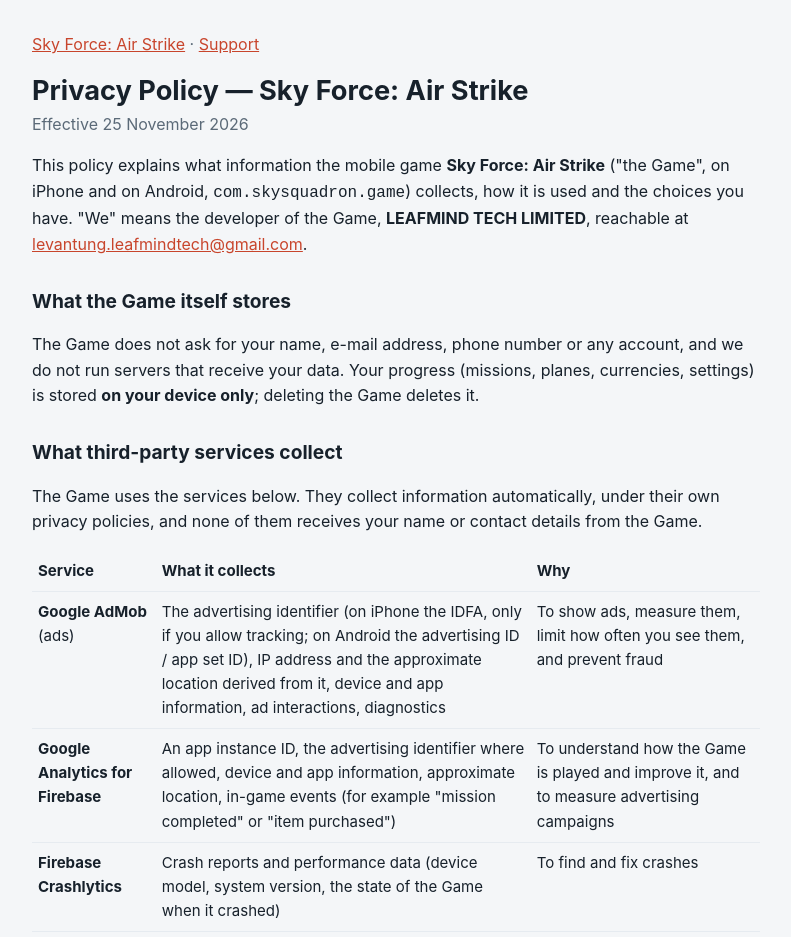
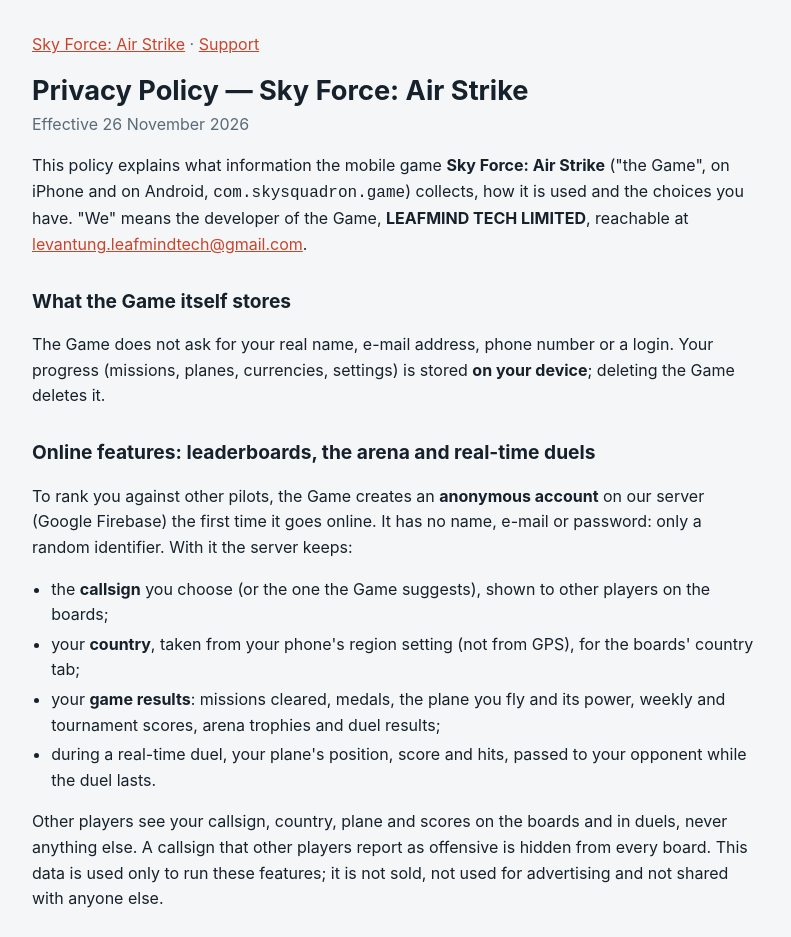
Before and after one commit to tunglv2512/tunglv2512.github.io, a plain HTML site: page skyforce/privacy.html in a window 1280 px wide. Shown: the top 937 px of the page, without its empty margins (244-1035 px from the left). Drawn offline with Linux system fonts and the light colour scheme.

Commit message:
Sky Force privacy policy: the online features (anonymous account, leaderboards, arena, duels) and their deletion
Co-Authored-By: Claude Opus 5.5 <noreply@anthropic.com>

```diff
--- a/skyforce/privacy.html
+++ b/skyforce/privacy.html
@@ -10,7 +10,7 @@
 <main>
 <p class="crumbs"><a href="./">Sky Force: Air Strike</a> · <a href="support.html">Support</a></p>
 <h1>Privacy Policy — Sky Force: Air Strike</h1>
-<p class="meta">Effective 25 November 2026</p>
+<p class="meta">Effective 26 November 2026</p>
 
 <p>This policy explains what information the mobile game <strong>Sky Force: Air Strike</strong> ("the Game", on iPhone
 and on Android, <code>com.skysquadron.game</code>) collects, how it is used and the choices you have. "We" means the
@@ -18,9 +18,23 @@ developer of the Game, <strong>LEAFMIND TECH LIMITED</strong>, reachable at
 <a href="mailto:levantung.leafmindtech@gmail.com">levantung.leafmindtech@gmail.com</a>.</p>
 
 <h2>What the Game itself stores</h2>
-<p>The Game does not ask for your name, e-mail address, phone number or any account, and we do not run servers that
-receive your data. Your progress (missions, planes, currencies, settings) is stored <strong>on your device only</strong>;
-deleting the Game deletes it.</p>
+<p>The Game does not ask for your real name, e-mail address, phone number or a login. Your progress (missions, planes,
+currencies, settings) is stored <strong>on your device</strong>; deleting the Game deletes it.</p>
+
+<h2>Online features: leaderboards, the arena and real-time duels</h2>
+<p>To rank you against other pilots, the Game creates an <strong>anonymous account</strong> on our server (Google
+Firebase) the first time it goes online. It has no name, e-mail or password: only a random identifier. With it the
+server keeps:</p>
+<ul>
+<li>the <strong>callsign</strong> you choose (or the one the Game suggests), shown to other players on the boards;</li>
+<li>your <strong>country</strong>, taken from your phone's region setting (not from GPS), for the boards' country tab;</li>
+<li>your <strong>game results</strong>: missions cleared, medals, the plane you fly and its power, weekly and tournament
+scores, arena trophies and duel results;</li>
+<li>during a real-time duel, your plane's position, score and hits, passed to your opponent while the duel lasts.</li>
+</ul>
+<p>Other players see your callsign, country, plane and scores on the boards and in duels, never anything else.
+A callsign that other players report as offensive is hidden from every board. This data is used only to run these
+features; it is not sold, not used for advertising and not shared with anyone else.</p>
 
 <h2>What third-party services collect</h2>
 <p>The Game uses the services below. They collect information automatically, under their own privacy policies, and
@@ -40,6 +54,9 @@ version, the state of the Game when it crashed)</td><td>To find and fix crashes<
 adjust game settings (for example event dates and balance) without an update</td></tr>
 <tr><td><strong>Google User Messaging Platform</strong></td><td>Your consent choices</td><td>To ask for and remember
 your privacy choices</td></tr>
+<tr><td><strong>Google Firebase</strong> (Authentication, Cloud Functions, Cloud Firestore, Realtime Database: our
+server)</td><td>The anonymous account's identifier and the online data listed above, IP address</td><td>To run the
+leaderboards, the arena and real-time duels</td></tr>
 <tr><td><strong>Apple App Store / Google Play</strong></td><td>Purchase records</td><td>To deliver and restore your
 purchases. Payments are processed by Apple or Google; we never see your payment details</td></tr>
 </table>
@@ -76,9 +93,13 @@ contents; their odds are shown in the Game (<em>Drop rates</em>) before every pu
 
 <h2>Data retention and deletion</h2>
 <p>Data collected by Google's services is kept under Google's retention policies; Firebase Analytics user-level data is
-kept for at most 14 months. Because we hold no account or server copy, deleting the Game removes everything it stored on
-your device. To ask for data linked to your device to be deleted by the services above, e-mail us and we will pass the
-request on and help you.</p>
+kept for at most 14 months. Deleting the Game removes everything it stored on your device.</p>
+<p><strong>Your online data</strong> (the anonymous account, your callsign, country and every line on the boards, the
+arena record and duels) is kept while you play and can be deleted at any time from inside the Game:
+<em>Settings → DELETE ONLINE DATA</em>. It is removed from the server at once, and from the boards' summaries at
+their next refresh; your progress on the device stays. You can also e-mail us to have it deleted. To ask for data
+linked to your device to be deleted by the other services above, e-mail us and we will pass the request on and help
+you.</p>
 
 <h2>Security</h2>
 <p>All data sent by the Game's services travels over encrypted connections (HTTPS).</p>
```
